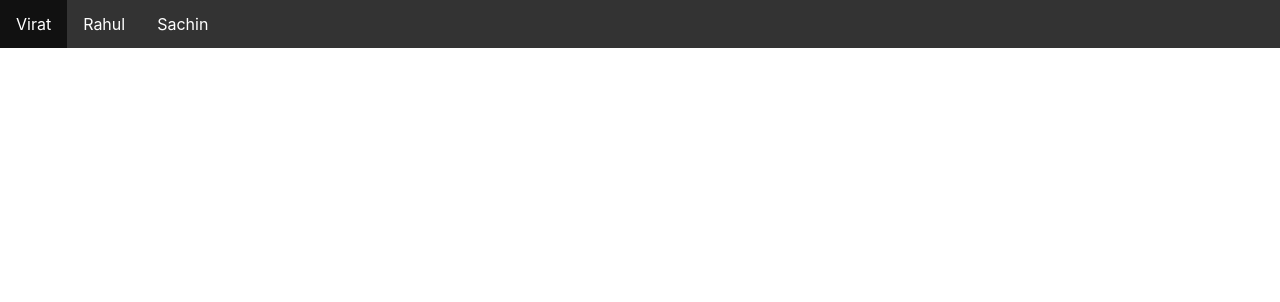
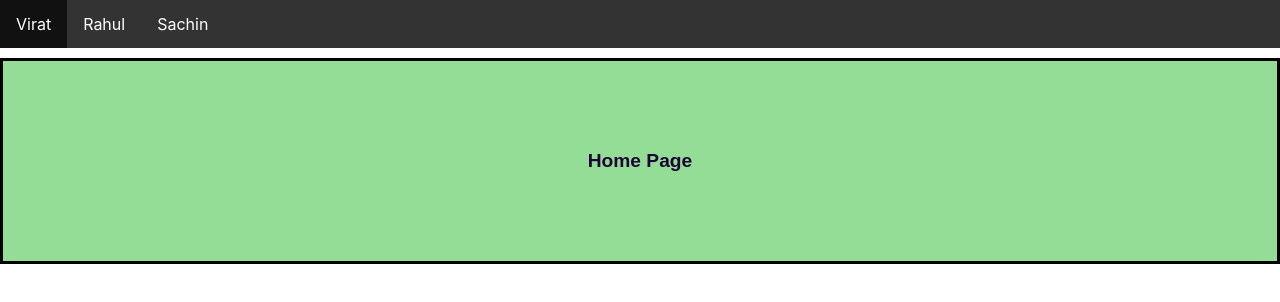
Before and after one commit to pravinshedbale/react-gfg, a React (Create React App) app: page / in a window 1280 px wide. Shown: the top 302 px of the page. Built offline with nearby package versions, Linux system fonts and the light colour scheme.

Commit message:
Removed Unused Imports

```diff
--- a/src/components/Container/PlayerCard.css
+++ b/src/components/Container/PlayerCard.css
@@ -1,7 +1,7 @@
 .player-card {
   font-family: sans-serif;
-  color: violet;
-  background-color: azure;
+  color: rgb(29, 5, 53);
+  background-color: rgb(148, 221, 150);
   text-align: center;
   font-size: larger;
   font-weight: bold;
--- a/src/components/Home.tsx
+++ b/src/components/Home.tsx
@@ -1,6 +1,12 @@
+import PlayerCard from "./Container/PlayerCard";
 import Navigator from "./Navigator";
 const Home = () => {
-  return <Navigator></Navigator>;
+  return (
+    <>
+      <Navigator></Navigator>
+      <PlayerCard>Home Page</PlayerCard>
+    </>
+  );
 };
 
 export default Home;
--- a/src/components/Navigator.tsx
+++ b/src/components/Navigator.tsx
@@ -1,7 +1,6 @@
-import { useNavigate } from "react-router";
 import "./Navigator.css";
 const Navigator = () => {
-  const navigate = useNavigate();
+  // const navigate = useNavigate();
   return (
     <>
       <ul>
```
